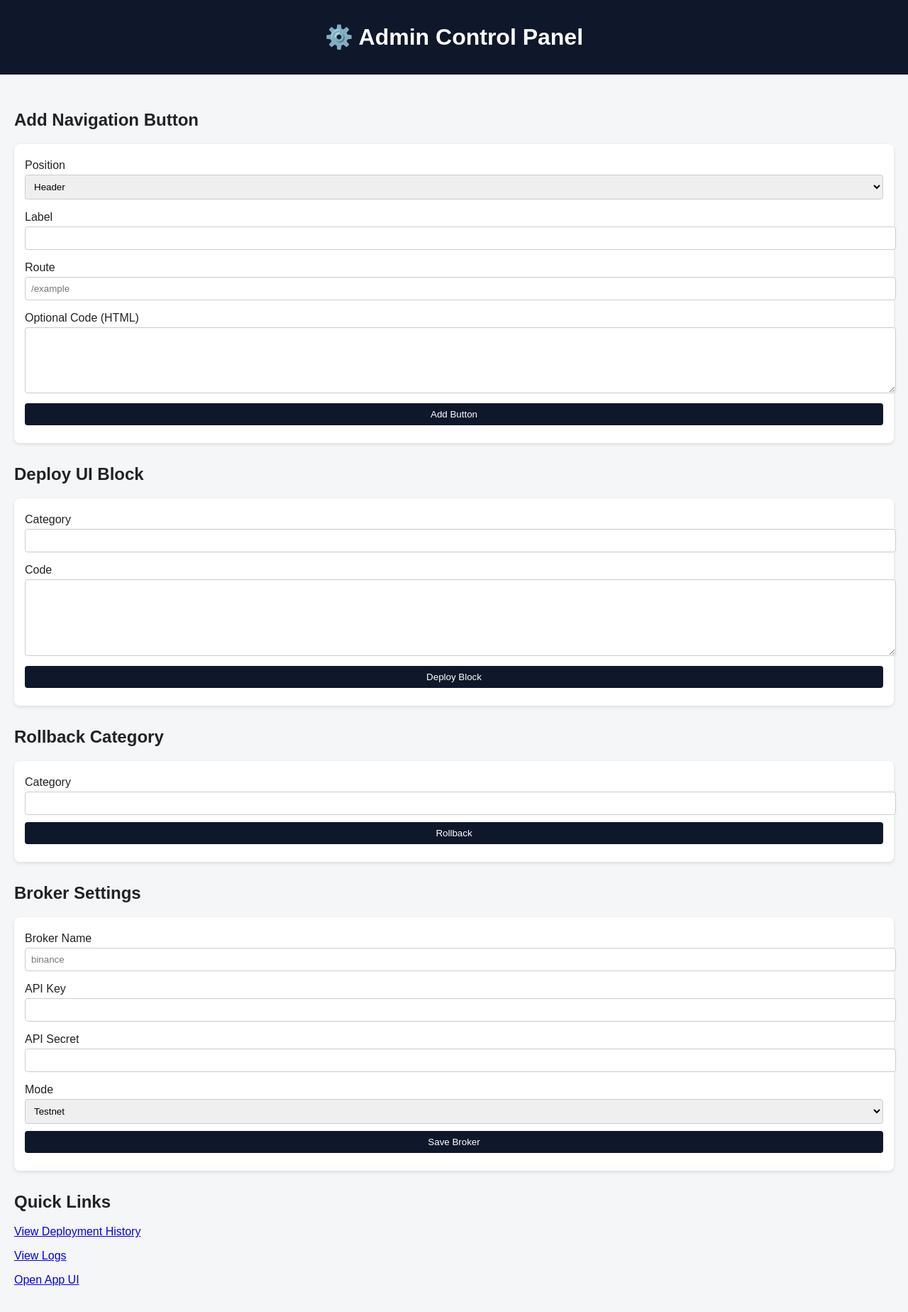
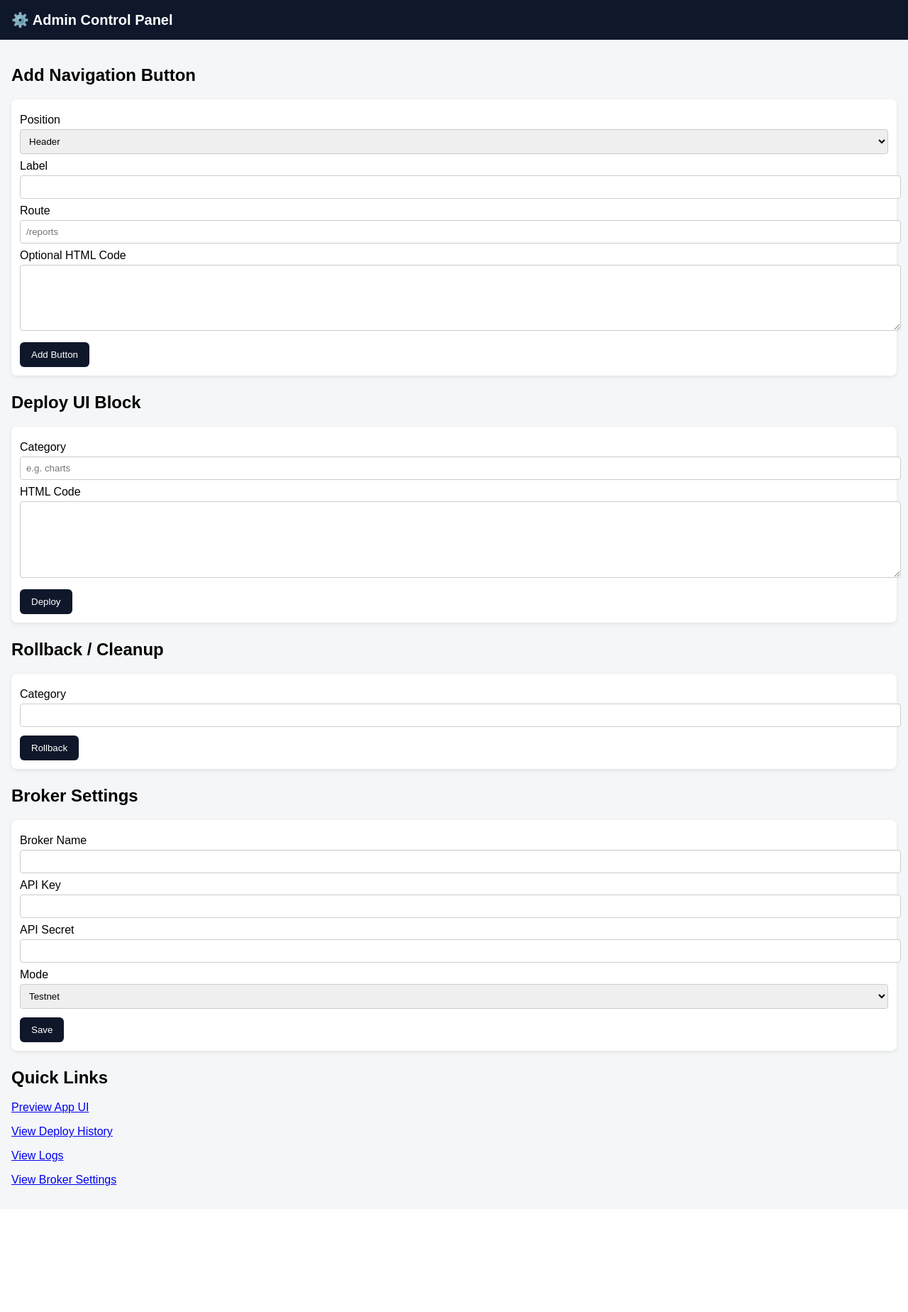
Before and after one commit to notcreated2310-ai/Bullet-server, a FastAPI app: page /admin/panel in a window 1280 px wide. Shown: the whole page at 71% size. After the commit the page ends 1670 px from the top, so only its background shows below. Run offline with FastAPI, Linux system fonts and the light colour scheme.

Commit message:
Update admin.html

```diff
--- a/templates/admin.html
+++ b/templates/admin.html
@@ -1,80 +1,29 @@
 <!DOCTYPE html>
-<html lang="en">
+<html>
 <head>
-  <meta charset="UTF-8">
-  <title>Admin Control Panel</title>
+  <meta charset="utf-8">
+  <title>Admin Panel</title>
   <meta name="viewport" content="width=device-width, initial-scale=1">
   <style>
-    body {
-      font-family: Arial, sans-serif;
-      margin: 0;
-      background: #f4f6f8;
-      color: #222;
-    }
-    header {
-      background: #0f172a;
-      color: white;
-      padding: 12px;
-      text-align: center;
-    }
-    main {
-      padding: 20px;
-    }
-    h2 {
-      margin-top: 20px;
-    }
-    form {
-      margin-bottom: 20px;
-      background: white;
-      padding: 15px;
-      border-radius: 8px;
-      box-shadow: 0 2px 5px rgba(0,0,0,0.1);
-    }
-    label {
-      display: block;
-      margin: 6px 0 4px;
-    }
-    input, textarea, select, button {
-      width: 100%;
-      padding: 8px;
-      margin-bottom: 10px;
-      border-radius: 4px;
-      border: 1px solid #ccc;
-    }
-    button {
-      background: #0f172a;
-      color: white;
-      border: none;
-      cursor: pointer;
-    }
-    button:hover {
-      background: #1e293b;
-    }
-    table {
-      width: 100%;
-      border-collapse: collapse;
-      margin-top: 10px;
-    }
-    th, td {
-      border: 1px solid #ddd;
-      padding: 8px;
-    }
-    th {
-      background: #0f172a;
-      color: white;
-    }
-    .section {
-      margin-top: 30px;
-    }
+    body { font-family: Arial, sans-serif; margin: 0; background: #f4f6f8; }
+    header { background: #0f172a; color: white; padding: 16px; }
+    h1 { margin: 0; font-size: 20px; }
+    section { padding: 16px; }
+    form { margin-bottom: 24px; background: #fff; padding: 12px; border-radius: 8px; box-shadow: 0 2px 6px rgba(0,0,0,0.08); }
+    label { display:block; margin-top: 8px; }
+    input, textarea, select { width: 100%; padding: 8px; margin-top: 4px; border: 1px solid #ccc; border-radius: 4px; }
+    button { margin-top: 12px; padding: 10px 16px; border: none; background: #0f172a; color: white; border-radius: 6px; cursor: pointer; }
+    table { width: 100%; border-collapse: collapse; margin-top: 12px; }
+    th, td { border: 1px solid #ccc; padding: 8px; text-align: left; }
+    th { background: #eee; }
   </style>
 </head>
 <body>
   <header>
     <h1>⚙️ Admin Control Panel</h1>
   </header>
-  <main>
 
-    <div class="section">
+  <section>
     <h2>Add Navigation Button</h2>
     <form action="/admin/nav/add" method="post">
       <label>Position</label>
@@ -85,58 +34,49 @@
       <label>Label</label>
       <input name="label" required>
       <label>Route</label>
-        <input name="route" placeholder="/example">
-        <label>Optional Code (HTML)</label>
+      <input name="route" placeholder="/reports" required>
+      <label>Optional HTML Code</label>
       <textarea name="code" rows="5"></textarea>
       <button type="submit">Add Button</button>
     </form>
-    </div>
 
-    <div class="section">
     <h2>Deploy UI Block</h2>
     <form action="/code/deploy" method="post">
       <label>Category</label>
-        <input name="category" required>
-        <label>Code</label>
+      <input name="category" placeholder="e.g. charts">
+      <label>HTML Code</label>
       <textarea name="code" rows="6"></textarea>
-        <button type="submit">Deploy Block</button>
+      <button type="submit">Deploy</button>
     </form>
-    </div>
 
-    <div class="section">
-      <h2>Rollback Category</h2>
+    <h2>Rollback / Cleanup</h2>
     <form action="/admin/rollback" method="post">
       <label>Category</label>
       <input name="category" required>
       <button type="submit">Rollback</button>
     </form>
-    </div>
 
-    <div class="section">
     <h2>Broker Settings</h2>
     <form action="/broker/save" method="post">
       <label>Broker Name</label>
-        <input name="broker_name" placeholder="binance">
+      <input name="broker_name" required>
       <label>API Key</label>
-        <input name="api_key">
+      <input name="api_key" required>
       <label>API Secret</label>
-        <input name="api_secret">
+      <input name="api_secret" required>
       <label>Mode</label>
       <select name="mode">
         <option value="testnet">Testnet</option>
         <option value="live">Live</option>
       </select>
-        <button type="submit">Save Broker</button>
+      <button type="submit">Save</button>
     </form>
-    </div>
 
-    <div class="section">
     <h2>Quick Links</h2>
-      <p><a href="/admin/history" target="_blank">View Deployment History</a></p>
+    <p><a href="/ui" target="_blank">Preview App UI</a></p>
+    <p><a href="/admin/history" target="_blank">View Deploy History</a></p>
     <p><a href="/admin/logs" target="_blank">View Logs</a></p>
-      <p><a href="/ui" target="_blank">Open App UI</a></p>
-    </div>
-
-  </main>
+    <p><a href="/broker/settings" target="_blank">View Broker Settings</a></p>
+  </section>
 </body>
 </html>
```
Lines whose indentation alone changed are shown as unchanged.
